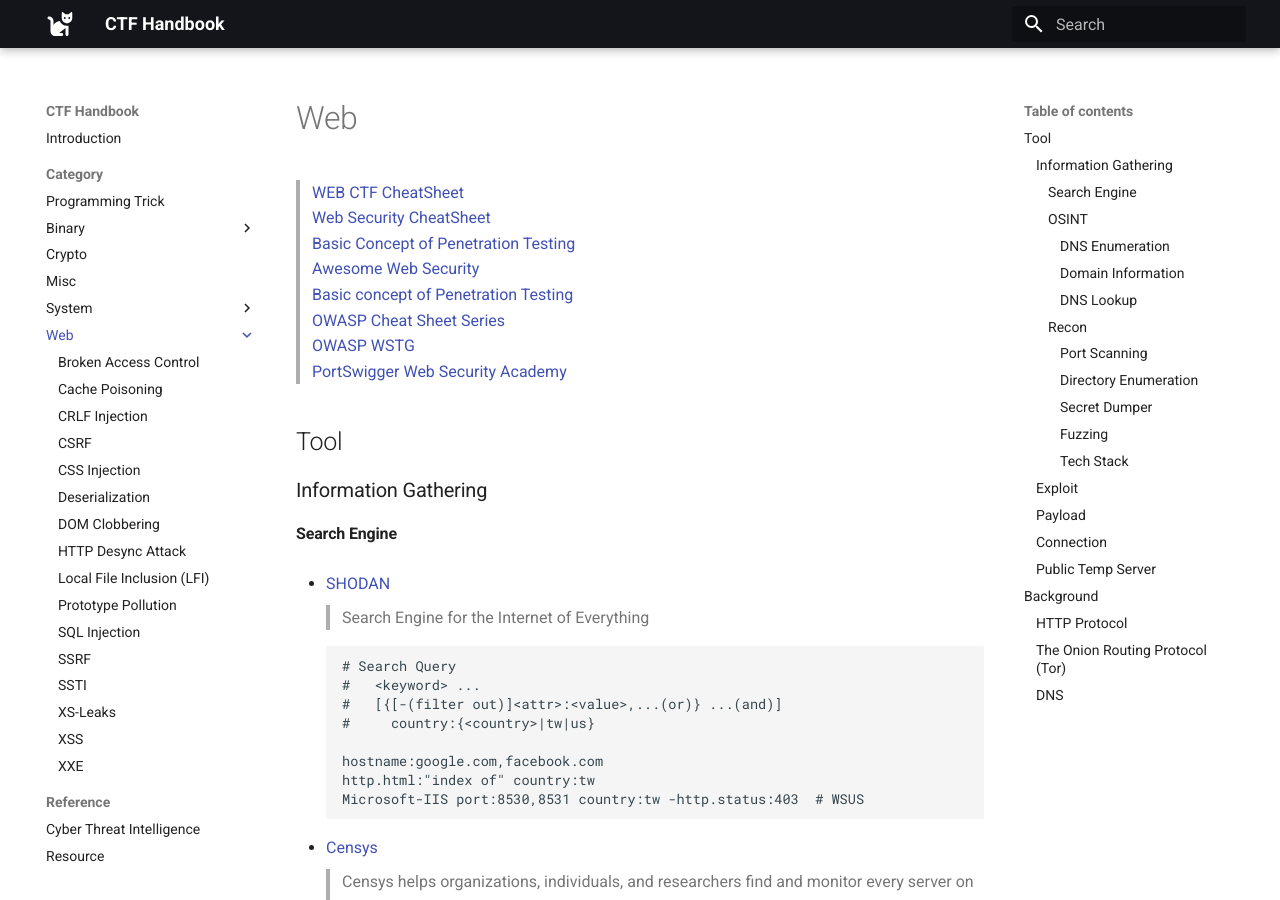
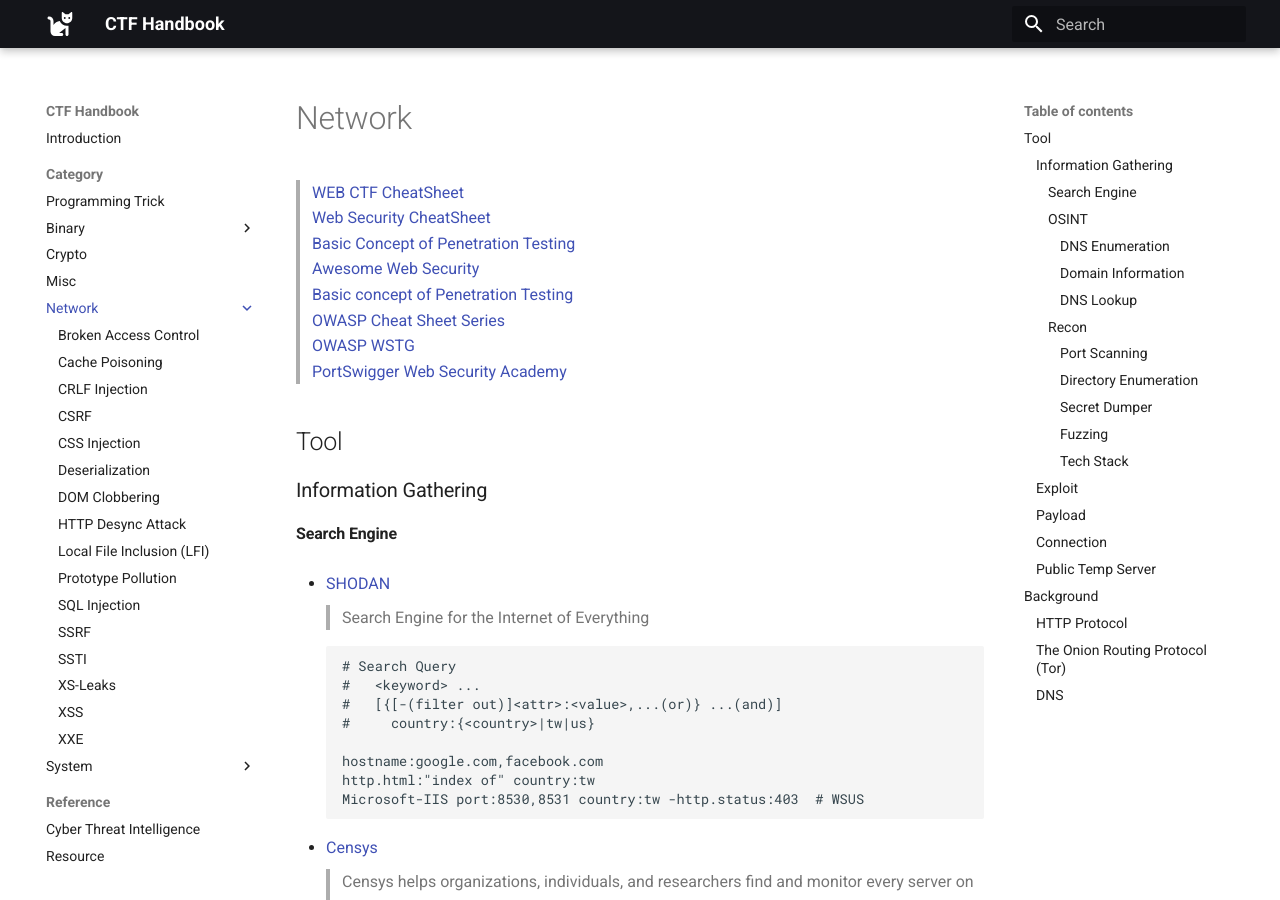
Before and after one commit to chhu0830/ctf, an MkDocs documentation site: the page built from docs/docs/category/network/README.md, in a window 1280 px wide and 900 px high. Built offline with MkDocs 1.6.1 and Material for MkDocs 9.7.7, drawn with Linux system fonts in a browser that asks for light colours; some of the changed text lies outside the part shown.

Commit message:
chore: Rename web to network

```diff
--- a/docs/docs/category/web/README.md
+++ b/docs/docs/category/network/README.md
@@ -1,4 +1,4 @@
-# Web
+# Network
 > [WEB CTF CheatSheet](https://github.com/w181496/Web-CTF-Cheatsheet/blob/master/README.md#%E7%A9%BA%E7%99%BD%E7%B9%9E%E9%81%8E)
 > [Web Security CheatSheet](https://blog.p6.is/Web-Security-CheatSheet/)
 > [Basic Concept of Penetration Testing](https://hackmd.io/@boik/ryf5wZM5Q#/)
```
Also changed, not shown: docs/docs/category/network/broken-access-control.md (renamed from docs/docs/category/web/broken-access-control.md), docs/docs/category/network/cache-poisoning.md (renamed from docs/docs/category/web/cache-poisoning.md), docs/docs/category/network/crlf-injection.md (renamed from docs/docs/category/web/crlf-injection.md), docs/docs/category/network/csrf.md (renamed from docs/docs/category/web/csrf.md), docs/docs/category/network/css-injection.md (renamed from docs/docs/category/web/css-injection.md), docs/docs/category/network/deserialization.md (renamed from docs/docs/category/web/deserialization.md), docs/docs/category/network/dom-clobbering.md (renamed from docs/docs/category/web/dom-clobbering.md), docs/docs/category/network/http-desync-attack.md (renamed from docs/docs/category/web/http-desync-attack.md), docs/docs/category/network/local-file-inclusion.md (renamed from docs/docs/category/web/local-file-inclusion.md), docs/docs/category/network/prototype-pollution.md (renamed from docs/docs/category/web/prototype-pollution.md), docs/docs/category/network/sql-injection.md (renamed from docs/docs/category/web/sql-injection.md), docs/docs/category/network/ssrf.md (renamed from docs/docs/category/web/ssrf.md), docs/docs/category/network/ssti.md (renamed from docs/docs/category/web/ssti.md), docs/docs/category/network/xs-leaks.md (renamed from docs/docs/category/web/xs-leaks.md), 2 more files.
